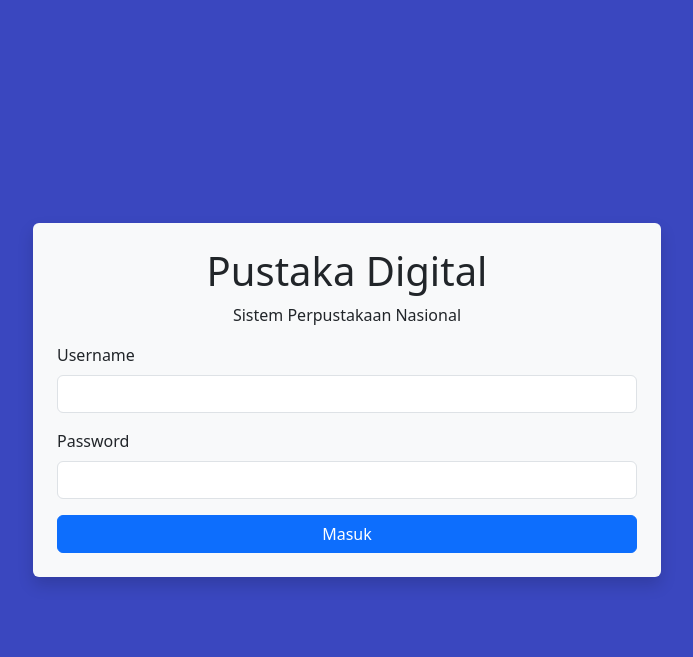
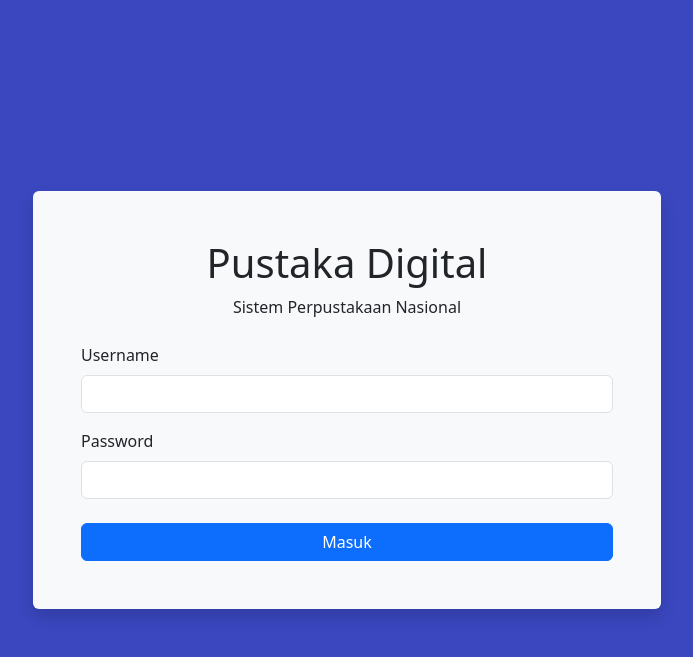
Before and after one commit to akmsy/PustakaDigital, a PHP site: page /login.php in a window 1280 px wide. Shown: the top 657 px of the page, without its empty margins (293-986 px from the left). Run offline with PHP 8.4, Linux system fonts and the light colour scheme.

Commit message:
perbesar margin dan padding

```diff
--- a/login.php
+++ b/login.php
@@ -10,8 +10,8 @@
 <body style="background-color: #3a47bf;">
     <main>
         <div class="container-fluid vh-100 d-flex justify-content-center align-items-center">
-            <form action="proses_login.php" method="POST" class="shadow p-4 bg-body-tertiary rounded w-50">
-                <div class="text-center mb-3">
+            <form action="proses_login.php" method="POST" class="shadow p-5 bg-body-tertiary rounded w-50">
+                <div class="text-center mb-4">
                     <h1>Pustaka Digital</h1>
                     <span>Sistem Perpustakaan Nasional</span>
                 </div>
@@ -19,7 +19,7 @@
                     <label class="form-label">Username</label>
                     <input type="text" class="form-control">
                 </div>
-                <div class="mb-3">
+                <div class="mb-4">
                     <label class="form-label">Password</label>
                     <input type="password" class="form-control">
                 </div>
```
